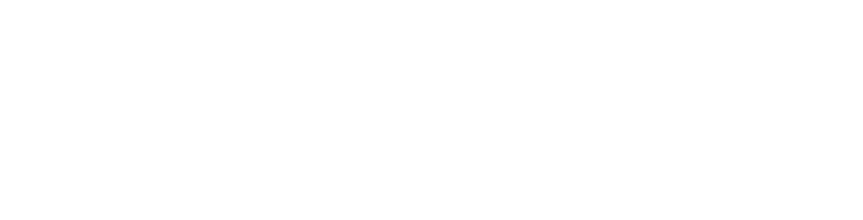
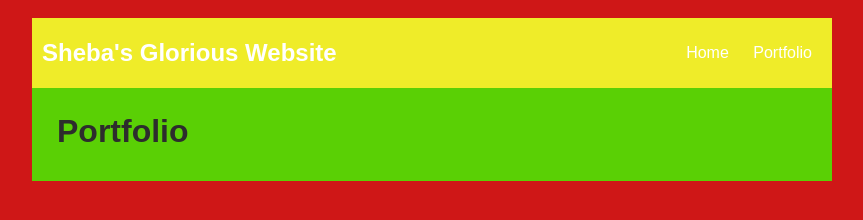
Before and after one commit to tvhxyz1/tariq-harris.github.io, a plain HTML site: page portfolio.html in a window 1280 px wide. Shown: the whole page, without its empty margins (208-1071 px from the left). Drawn offline with Linux system fonts and the light colour scheme.

Commit message:
description

```diff
--- a/portfolio.html
+++ b/portfolio.html
@@ -0,0 +1,102 @@
+<!DOCTYPE HTML>
+<html>
+    <head>
+        <title>Tariq Harris' Wonderful Website</title>
+        <style type="text/css">
+            body {
+                background: rgb(207, 23, 23);
+                color: rgb(45, 45, 45);
+                padding: 10px;
+                font-family: arial;
+            }
+            header {
+                font-size: 1.5em;
+                font-weight: bold;
+            }
+            h1 {
+                margin: 10px;
+            }
+            #all-contents {
+                max-width: 800px;
+                margin: auto;
+            }
+
+            /* navigation menu */
+            nav {
+                background: rgb(239, 236, 41);
+                margin: 0 auto;
+                display: flex;
+                padding: 10px;
+            }
+            nav header {
+                display: flex;
+                align-items: center;
+                color: rgb(255, 255, 255);
+                flex: 1;
+            }
+            nav ul {
+                list-style-image: none;
+            }
+            nav li {
+                display: inline-block;
+                padding: 0 10px;
+            }
+            nav a {
+                text-decoration: none;
+                color: #fff;
+            }
+
+            /* main container area beneath menu */
+            main {
+                background: rgb(90, 208, 5);
+                display: flex;
+            }
+            .content {
+                flex: 1;
+                padding: 15px;
+            }
+             /* portfolio styles */
+             #portfolio {
+                list-style-type: none;
+                padding-left: 0;
+            }
+
+            #portfolio li {
+                background: #fff;
+                padding: 10px;
+                border-radius: 10px;
+                margin-bottom: 10px;
+            }
+
+            #portfolio li:hover {
+                background: #eee;
+            }
+
+            #portfolio a {
+                text-decoration: none;
+                color: #454545;
+            }
+        </style>
+    </head>
+
+    <body>
+      <div id="all-contents">
+        <nav>
+            <header>Sheba's Glorious Website</header>
+            <ul>
+                <li><a href="index.html">Home</a>
+                </li>
+                <li><a href="portfolio.html">Portfolio</a>
+                </li>
+            </ul>
+        </nav>
+        <main>
+            <div class="content">
+                <h1>Portfolio</h1>
+                <ul id="portfolio">
+                </ul>
+            </div>
+        </main>
+      </div>
+    </body>
+</html>
```
Also changed, not shown: index.html (+3 -2 lines).
